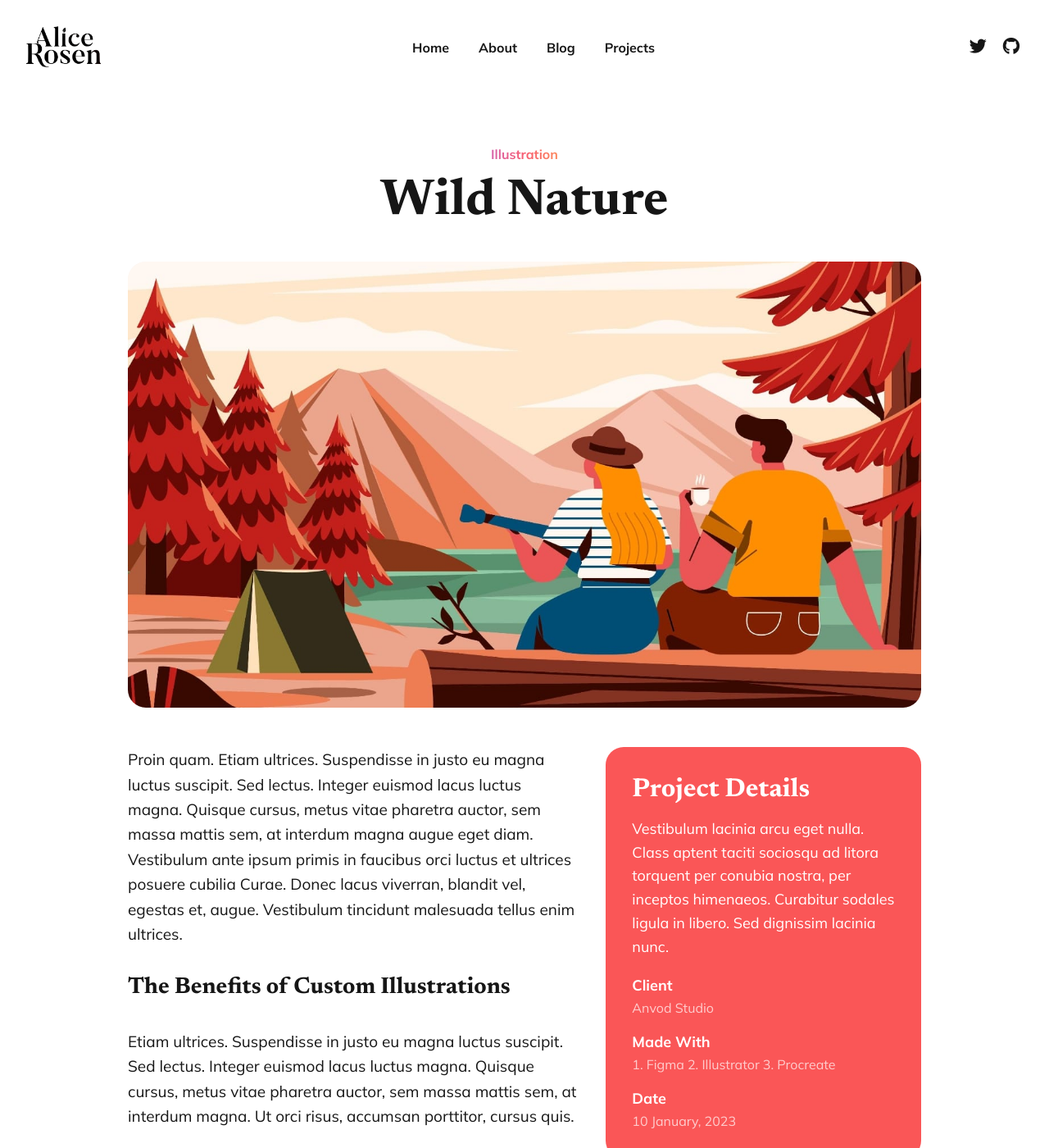
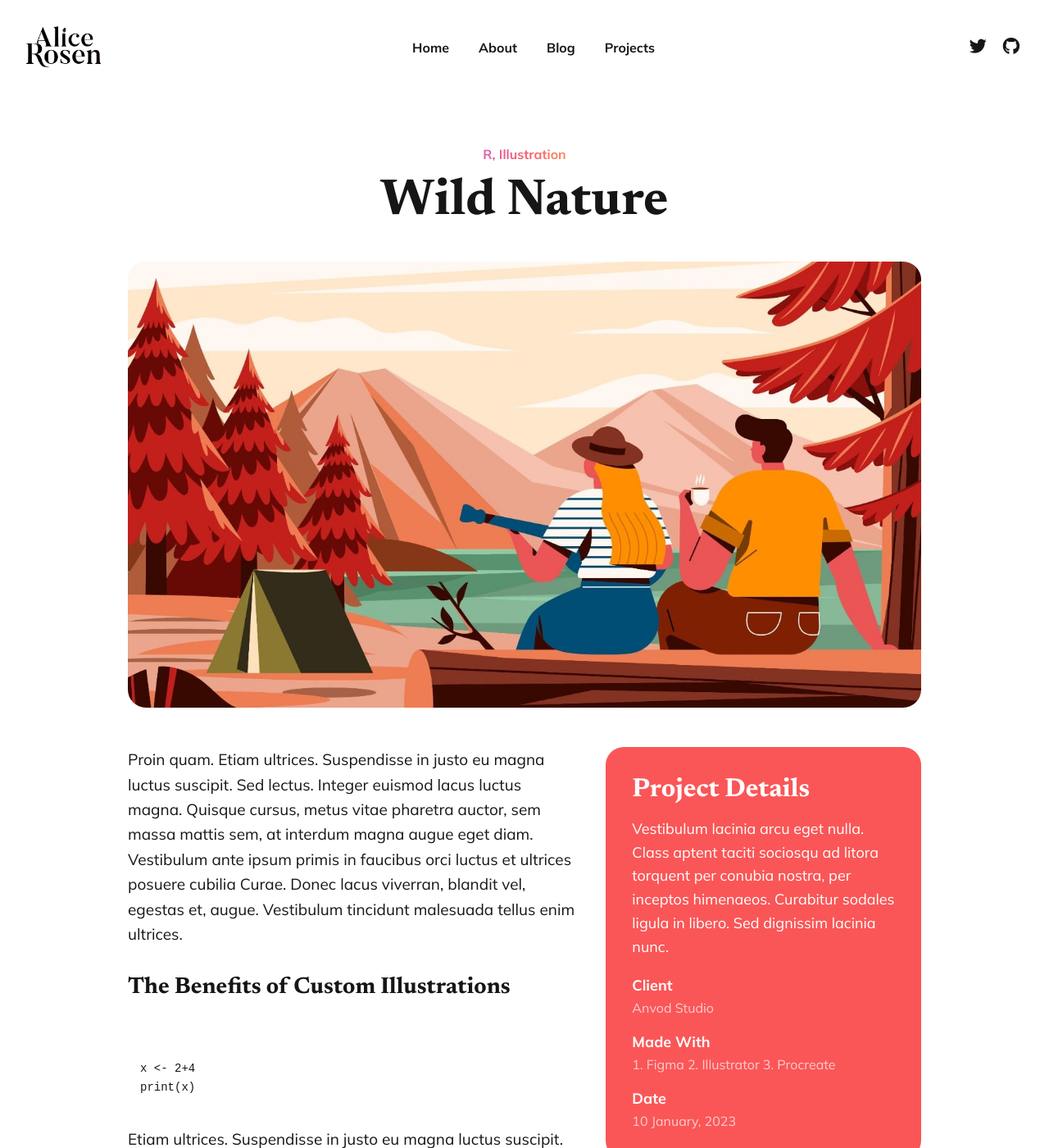
Before and after one commit to alice-rosen/alice-rosen.github.io, a Jekyll site: the page built from _projects/2023-01-10-wild-nature.md, in a window 1280 px wide and 1400 px high. Shown: the whole window at 82% size. Built offline with Jekyll 4.4.1, drawn with Linux system fonts in a browser that asks for light colours.

Commit message:
Update 2023-01-10-wild-nature.md

````diff
--- a/_projects/2023-01-10-wild-nature.md
+++ b/_projects/2023-01-10-wild-nature.md
@@ -1,6 +1,6 @@
 ---
 title: Wild Nature
-subtitle: Illustration
+subtitle: R, Illustration
 summary: Vestibulum lacinia arcu eget nulla. Class aptent taciti sociosqu ad litora torquent per conubia nostra, per inceptos himenaeos. Curabitur sodales ligula in libero. Sed dignissim lacinia nunc.
 client: Anvod Studio
 tools: 1. Figma 2. Illustrator 3. Procreate
@@ -11,6 +11,13 @@ image: '/images/project-1.jpg'
 Proin quam. Etiam ultrices. Suspendisse in justo eu magna luctus suscipit. Sed lectus. Integer euismod lacus luctus magna. Quisque cursus, metus vitae pharetra auctor, sem massa mattis sem, at interdum magna augue eget diam. Vestibulum ante ipsum primis in faucibus orci luctus et ultrices posuere cubilia Curae. Donec lacus viverran, blandit vel, egestas et, augue. Vestibulum tincidunt malesuada tellus enim ultrices.
 
 ## The Benefits of Custom Illustrations
+
+```{r}
+
+x <- 2+4
+print(x)
+
+```
 
 Etiam ultrices. Suspendisse in justo eu magna luctus suscipit. Sed lectus. Integer euismod lacus luctus magna. Quisque cursus, metus vitae pharetra auctor, sem massa mattis sem, at interdum magna. Ut orci risus, accumsan porttitor, cursus quis.
 
````
